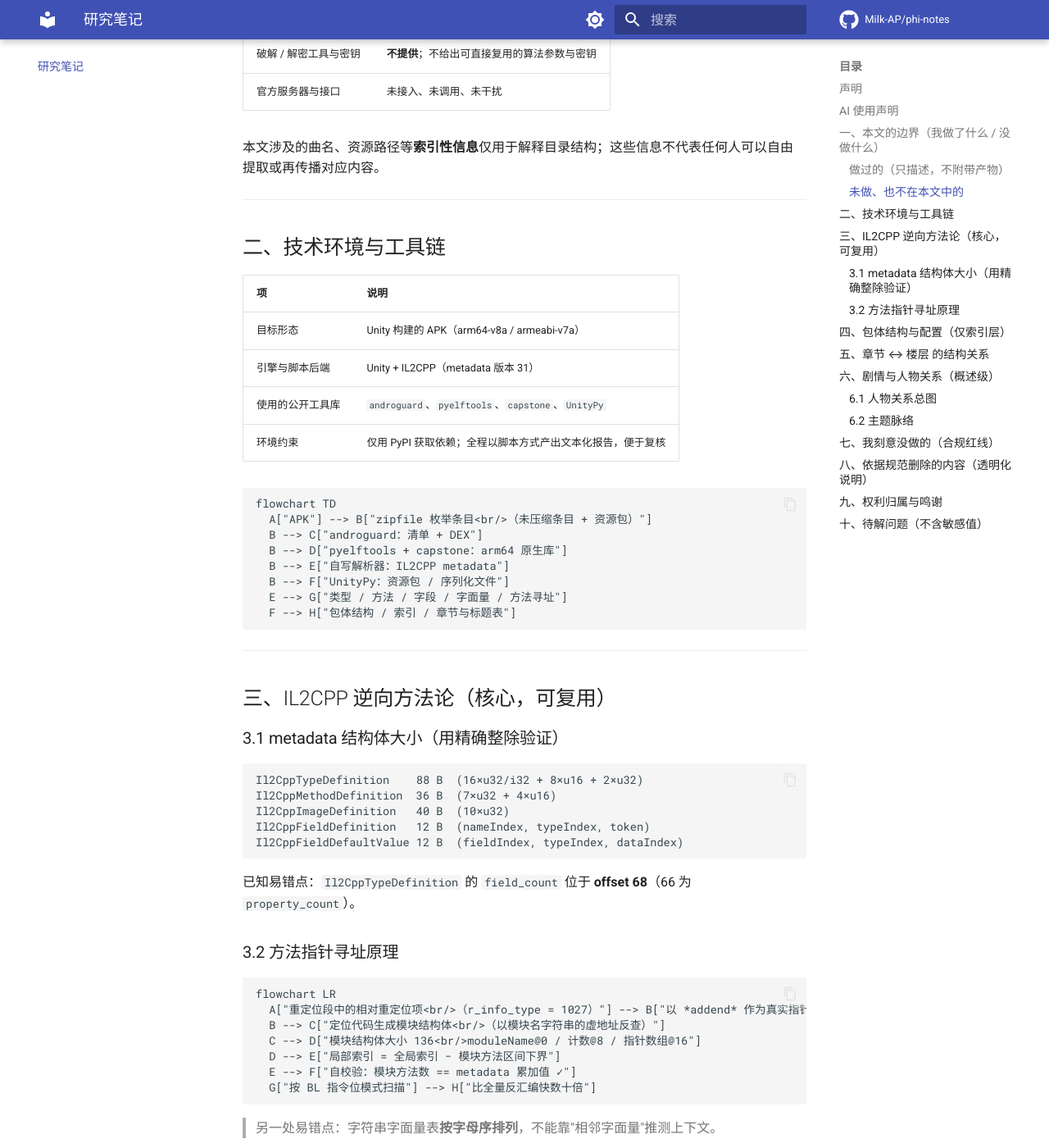
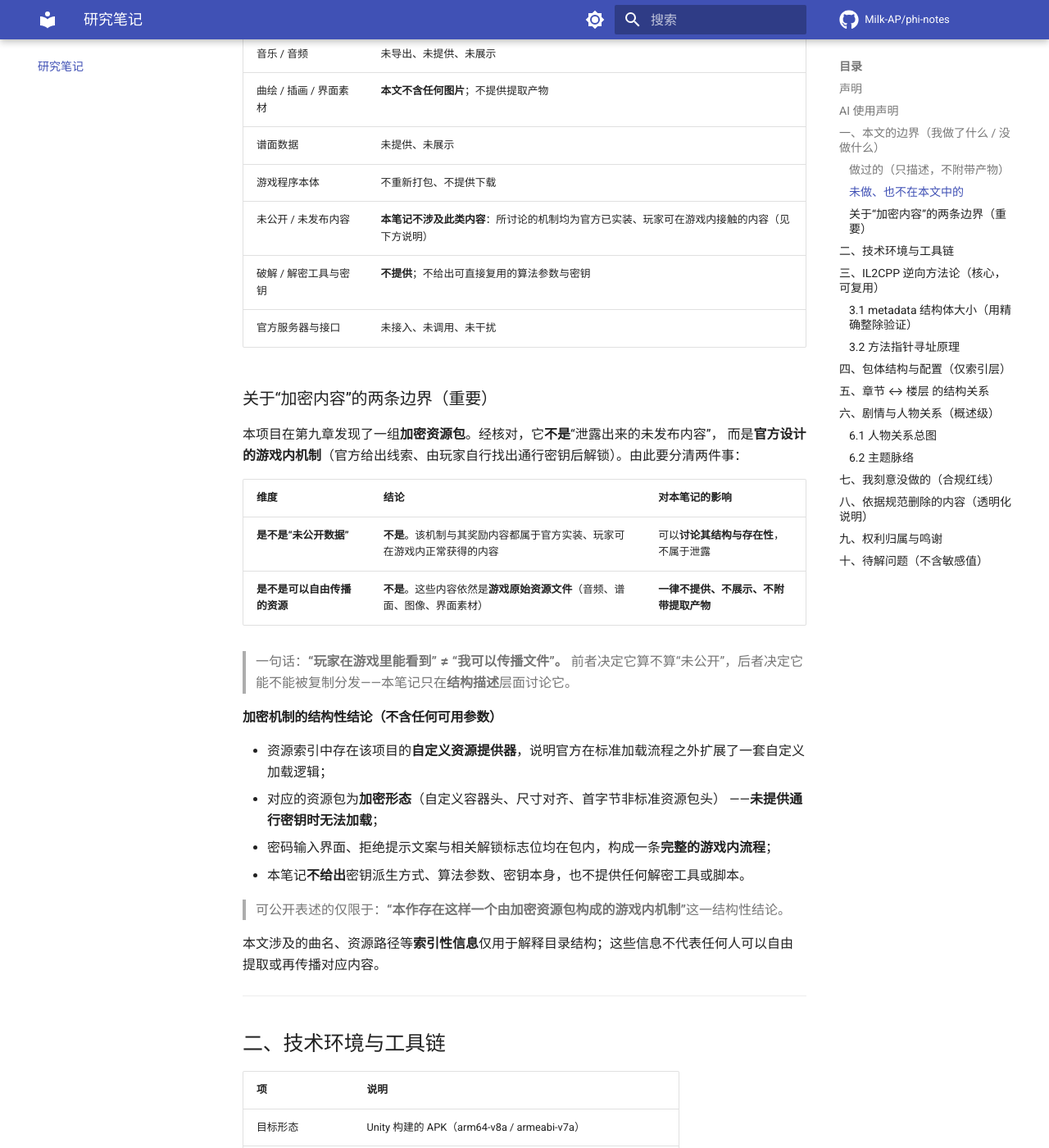
Before and after one commit to Milk-AP/phi-notes, an MkDocs documentation site: the page built from docs/research-note.md, in a window 1280 px wide and 1400 px high, scrolled down 1872 px. Shown: the whole window at 82% size. Built offline with MkDocs 1.6.1 and Material for MkDocs 9.7.7, drawn with Linux system fonts in a browser that asks for light colours; a script that is not in the unit is left out; comment, search, counter and statistics services are not loaded; some of the changed text lies outside the part shown.

Commit message:
Update research note: clarify mechanics vs resource-file boundaries

```diff
--- a/docs/research-note.md
+++ b/docs/research-note.md
@@ -3,6 +3,13 @@
 > ⚠️ **本笔记不包含、也不提供任何《Phigros》游戏资源文件、音乐、音频、曲绘、插画、谱面、
 > 界面素材或程序本体；不提供破解、解密工具与任何通行密钥。**
 > 全文只描述**结构、文件组织与方法学**，不附带可由他人直接复用的资源提取产物。
+>
+> **两条容易混淆的边界，请先分清**：
+>
+> 1. **「未公开 / 剧透」**——本笔记讨论的游戏机制均为**官方已在游戏内实装、玩家可正常接触**的内容，
+>    因此这里**不存在“泄露未发布内容”的问题**（仅有剧透提示）。
+> 2. **「资源文件与版权」**——这才是真正的红线：**即使某内容在游戏内能正常获得，
+>    它的原始资源文件依然不能被提取、复制、上传或传播。** 本笔记严格遵守这条。
 
 ---
 
@@ -15,6 +22,8 @@
 - 《Phigros》中的音乐、音效、曲绘及其他内容，其著作权等权利由**各自创作者、厂牌、发行方或其他权利人**享有；本笔记不涉及、也不主张对上述内容的任何权利。
 - 下文涉及的曲名、曲师等**仅作为说明性引用与权利归属标注**，不构成对相关作品的再许可。
 - **剧透提示**：本笔记包含对游戏剧情与游戏内彩蛋机制的概括性讨论，请酌情阅读。
+- 本笔记**不主张发现、获取或曝光任何未公开内容**：下文讨论的游戏机制均为**官方已实装、
+  玩家可在游戏内正常接触**的内容；同时**不附带任何游戏资源文件**（两条边界的区别见 §一）。
 
 ---
 
@@ -51,9 +60,32 @@
 | 曲绘 / 插画 / 界面素材 | **本文不含任何图片**；不提供提取产物 |
 | 谱面数据 | 未提供、未展示 |
 | 游戏程序本体 | 不重新打包、不提供下载 |
-| 未公开 / 未发布内容 | 不描述其具体数据 |
+| 未公开 / 未发布内容 | **本笔记不涉及此类内容**：所讨论的机制均为官方已实装、玩家可在游戏内接触的内容（见下方说明） |
 | 破解 / 解密工具与密钥 | **不提供**；不给出可直接复用的算法参数与密钥 |
 | 官方服务器与接口 | 未接入、未调用、未干扰 |
+
+### 关于“加密内容”的两条边界（重要）
+
+本项目在第九章发现了一组**加密资源包**。经核对，它**不是**“泄露出来的未发布内容”，
+而是**官方设计的游戏内机制**（官方给出线索、由玩家自行找出通行密钥后解锁）。由此要分清两件事：
+
+| 维度 | 结论 | 对本笔记的影响 |
+|---|---|---|
+| **是不是“未公开数据”** | **不是**。该机制与其奖励内容都属于官方实装、玩家可在游戏内正常获得的内容 | 可以**讨论其结构与存在性**，不属于泄露 |
+| **是不是可以自由传播的资源** | **不是**。这些内容依然是**游戏原始资源文件**（音频、谱面、图像、界面素材） | **一律不提供、不展示、不附带提取产物** |
+
+> 一句话：**“玩家在游戏里能看到” ≠ “我可以传播文件”。**
+> 前者决定它算不算“未公开”，后者决定它能不能被复制分发——本笔记只在**结构描述**层面讨论它。
+
+#### 加密机制的**结构性**结论（不含任何可用参数）
+
+- 资源索引中存在该项目的**自定义资源提供器**，说明官方在标准加载流程之外扩展了一套自定义加载逻辑；
+- 对应的资源包为**加密形态**（自定义容器头、尺寸对齐、首字节非标准资源包头）
+  ——**未提供通行密钥时无法加载**；
+- 密码输入界面、拒绝提示文案与相关解锁标志位均在包内，构成一条**完整的游戏内流程**；
+- 本笔记**不给出**密钥派生方式、算法参数、密钥本身，也不提供任何解密工具或脚本。
+
+> 可公开表述的仅限于：**“本作存在这样一个由加密资源包构成的游戏内机制”**这一结构性结论。
 
 本文涉及的曲名、资源路径等**索引性信息**仅用于解释目录结构；这些信息不代表任何人可以自由提取或再传播对应内容。
 
@@ -116,6 +148,8 @@
 - 打包形态：Unity 序列化数据文件（场景/共享资源/流式资源）+ 资源包目录。
 - 资源索引：Addressables 的 catalog 以 JSON + 若干二进制块的形式存放；
   其中包含**自定义的资源提供器**条目（说明该项目在标准提供器之外扩展了自定义加载逻辑）。
+- 上述自定义提供器对应的是一组**加密资源包**，二者共同构成一条**官方设计的游戏内解锁流程**
+  （详细边界见 §一“关于加密内容的两条边界”）。
 - 权限极简（仅网络相关），说明玩法本体离线，联网仅用于云存档与账号登录。
 - 存档使用分层加密，密钥为程序内常量（**本文不给出密钥内容**）。
 
@@ -195,7 +229,8 @@
 |---|---|
 | 资源文件 / 音乐 / 曲绘 / 界面素材的提取、复制、上传、公开传播、重新打包、分发 | **未提供、未展示、未附带**任何此类产物 |
 | 第三方素材（音乐、曲绘等）的使用 | 不涉及；已注明权利归各自权利人 |
-| 未公开数据 | 不描述具体数据 |
+| 资源文件（**含游戏内可正常获得的加密玩法奖励内容**） | **不提供、不展示、不附带**任何提取产物——“可正常获得”不等于“可传播文件” |
+| 未公开 / 未发布数据 | 本笔记所讨论的机制均为官方已实装内容，**不涉及未公开数据**（仅按剧透处理） |
 | 绕过技术保护措施、破解、反编译 | 不提供工具、不给出可直接复用的参数与密钥 |
 | 官方服务器 / 账号 / 排行榜等网络服务 | 未接入、未调用、未干扰 |
 | 冒充官方、造成来源混淆 | 已按要求在显著位置标注非官方并附声明 |
@@ -210,14 +245,16 @@
 1. **全部图片素材**：包括章节曲目横幅、收藏品插画、界面图与背景图等（属游戏美术/界面素材）。
 2. **全部音频**：包括音乐与音效文件。
 3. **谱面数据**：完整谱面文件及其统计结论。
-4. **受密码保护内容的任何产物**：解密后的资源包、导出资源、以及相关参数。
+4. **加密资源包的任何产物**：解密后的资源包、导出资源、以及相关参数
+   ——即便该内容属游戏内可正常获得的机制，提取产物仍属资源文件。
 5. **通行密钥本身**，以及给出密钥的具体来源路径与可复现步骤。
 6. **"绕过保护"的可复用实现**：派生密钥的算法参数、解密脚本。
-7. **未发布内容的任何具体数据**：仅保留"该内容未随包发布"这一结论性表述。
+7. **游戏资源文件的任何产物**：即便某些内容（如第九章密码玩法的奖励资源）玩家可在游戏内正常获得，
+   提取产物**仍属资源文件**，一律不展示、不附带。
 8. **游戏本体与其重新打包产物**。
 
 保留的内容限于：**文件组织与结构描述、IL2CPP 方法学、章节/楼层结构关系、
-剧情与人物关系的二级概述、以及自绘的关系图**。
+剧情与人物关系的二级概述、加密机制的结构性结论（不含任何参数与密钥）、以及自绘的关系图**。
 
 ---
 
@@ -234,8 +271,10 @@
 ## 十、待解问题（不含敏感值）
 
 1. 章节收藏品表中存在**一个数字型解锁条件**，其语义未明——本文不列出该值。
-2. 章节区块末尾的"复现条目"模式是否在所有章节一致，可进一步核对。
+2. 章节区块末尾的“复现条目”模式是否在所有章节一致，可进一步核对。
 3. 资源索引中若干条目的用途仍不明——本文不展开。
+4. 该加密机制在主线资源中只留下“外壳”（解锁流程与标志位），实际内容由加密包另行加载；
+   两者如何衔接仅能间接推断，本文不作展开。
 
 ---
 
```
